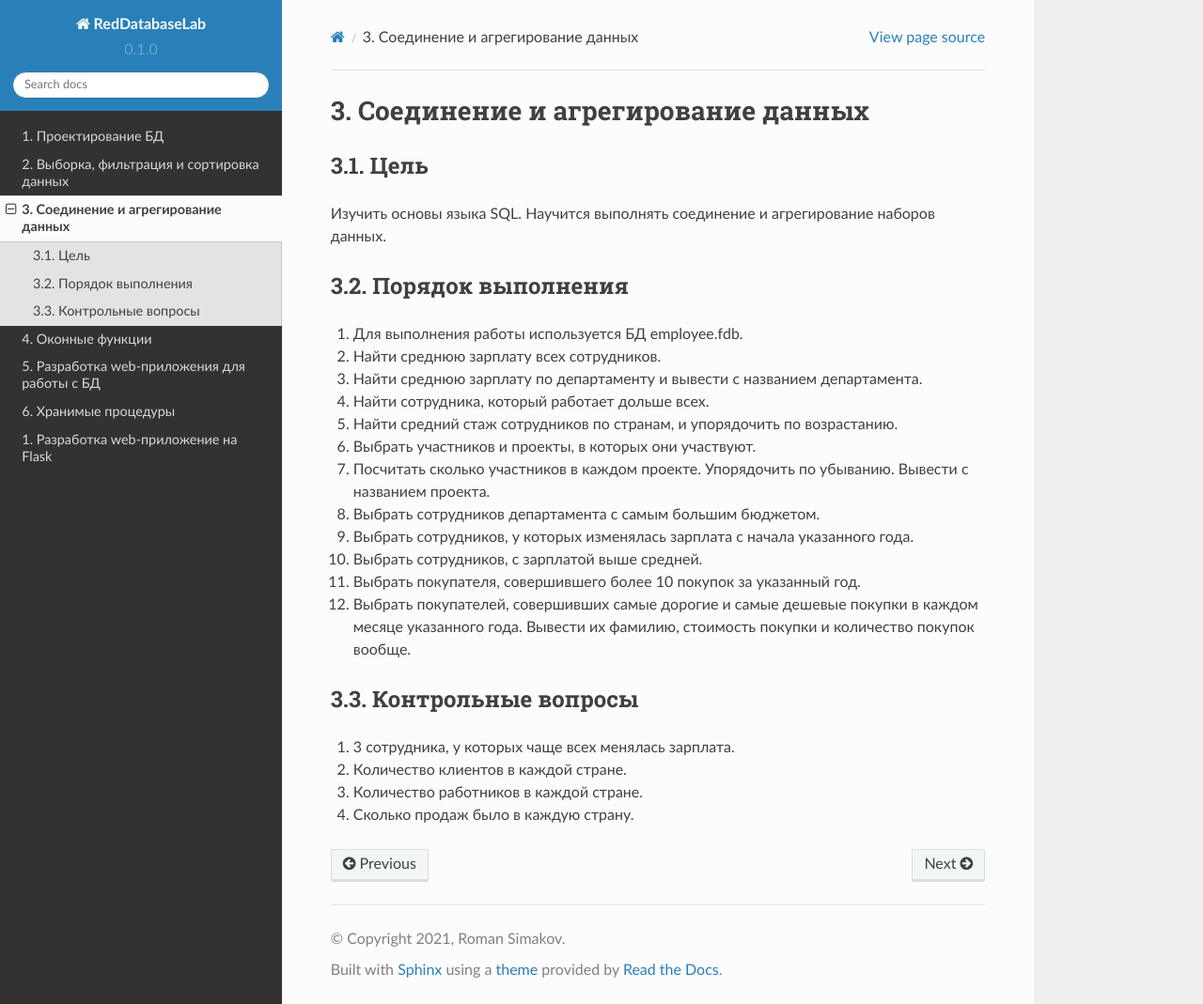
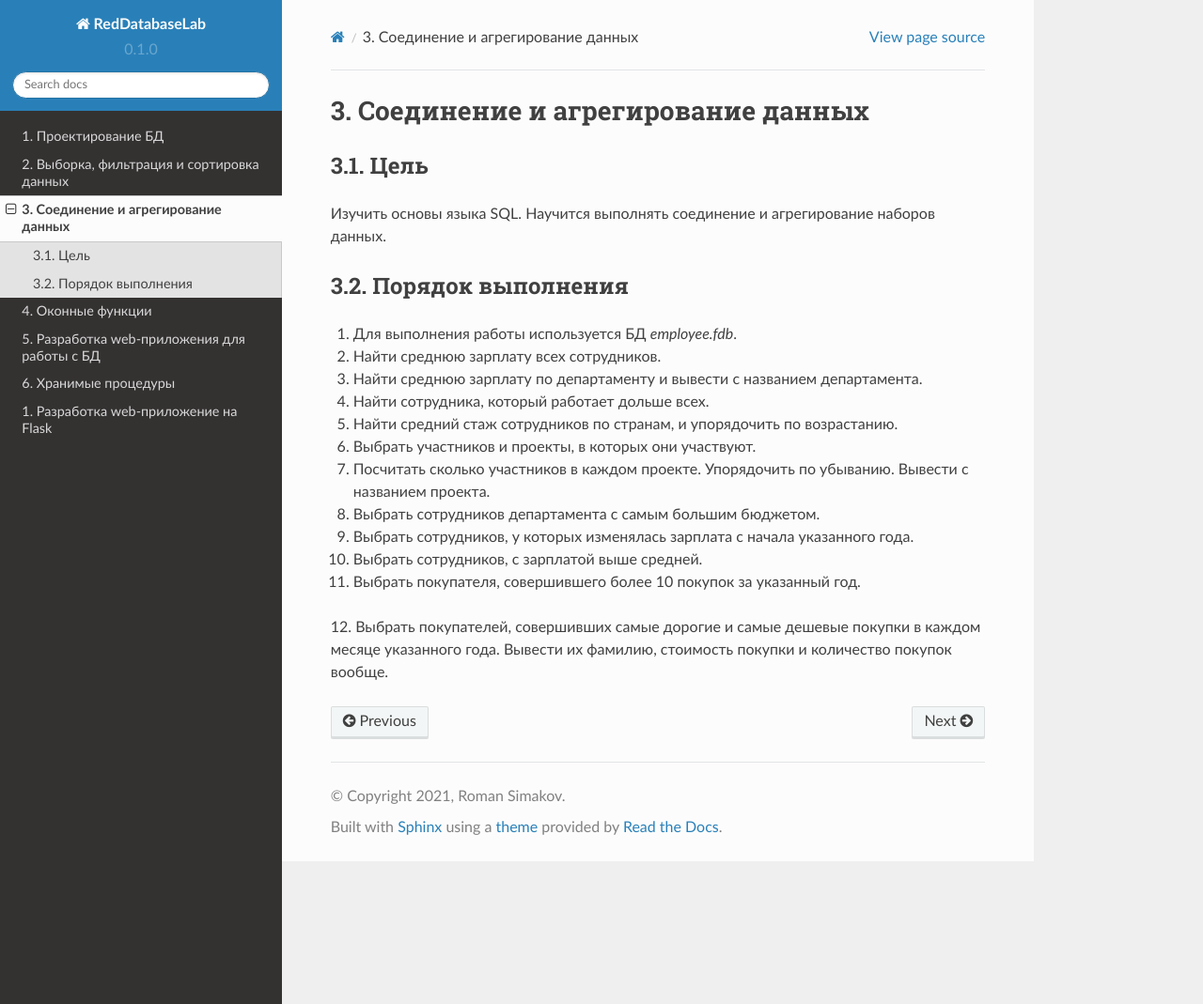
Before and after one commit to romansimakov/RedDatabaseLab, a Sphinx documentation site: the page built from docs/join.rst, in a window 1280 px wide and 1069 px high. Shown: the whole window at 94% size. Built offline with Sphinx 7.4.7 and the Read the Docs theme 2.0.0, drawn with Linux system fonts in a browser that asks for light colours.

Commit message:
Fixed 3 and 4 labs

```diff
--- a/docs/flaskr.rst
+++ b/docs/flaskr.rst
@@ -1,5 +1,6 @@
 .. _Flask: https://flask.palletsprojects.com/en/2.0.x/tutorial/
 .. _Jinja: https://jinja.palletsprojects.com/en/3.0.x/templates/
+.. _СУБД Ред База Данных: https://reddatabase.ru
 
 **********************************
 Разработка web-приложение на Flask
--- a/docs/join.rst
+++ b/docs/join.rst
@@ -9,7 +9,7 @@
 Порядок выполнения
 ==================
 
-1.	Для выполнения работы используется БД employee.fdb.
+1.	Для выполнения работы используется БД `employee.fdb`.
 2.	Найти среднюю зарплату всех сотрудников.
 3.	Найти среднюю зарплату по департаменту и вывести с названием департамента.
 4.	Найти сотрудника, который работает дольше всех.
@@ -20,12 +20,5 @@
 9.	Выбрать сотрудников, у которых изменялась зарплата с начала указанного года.
 10.	Выбрать сотрудников, с зарплатой выше средней.
 11.	Выбрать покупателя, совершившего более 10 покупок за указанный год.
-12.	Выбрать покупателей, совершивших самые дорогие и самые дешевые покупки в каждом месяце указанного года. Вывести их фамилию, стоимость покупки и количество покупок вообще.
-
-Контрольные вопросы
-===================
-
-1.	3 сотрудника, у которых чаще всех менялась зарплата.
-2.	Количество клиентов в каждой стране.
-3.	Количество работников в каждой стране.
-4.	Сколько продаж было в каждую страну.
+12.	Выбрать покупателей, совершивших самые дорогие и самые дешевые покупки в каждом месяце указанного года.
+Вывести их фамилию, стоимость покупки и количество покупок вообще.
--- a/docs/window.rst
+++ b/docs/window.rst
@@ -9,7 +9,7 @@
 Порядок выполнения
 ==================
 
-1.	Для выполнения работы используется БД employee.fdb и оконные функции.
+1.	Для выполнения работы используется БД `employee.fdb` и **оконные функции**.
 2.	Вычислить процент от общей зарплаты для каждого сотрудника
 3.	Вычислить процент от общей зарплаты департамента для каждого сотрудника
 4.	Выбрать покупателей и сумму их покупок
```
